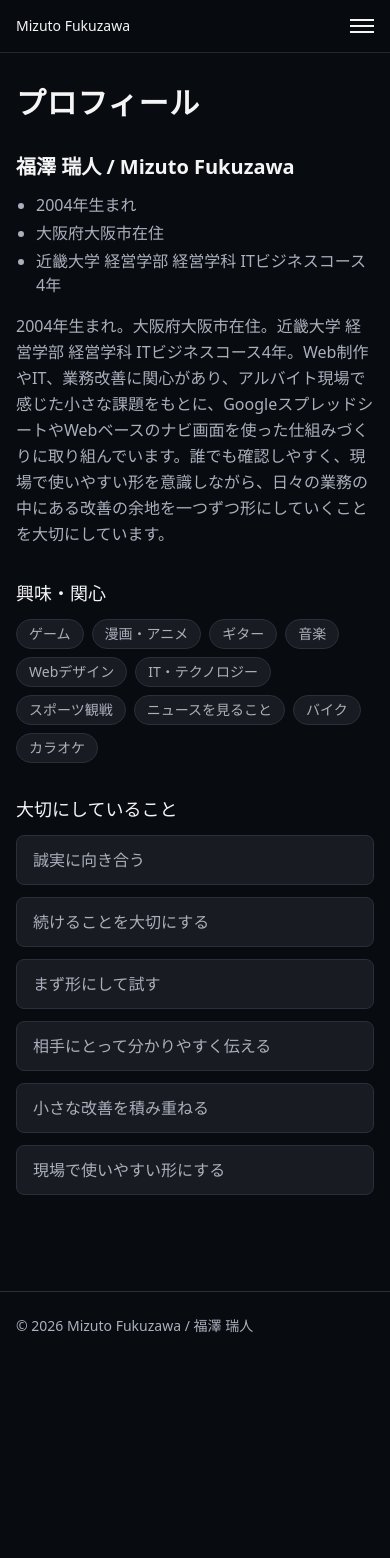
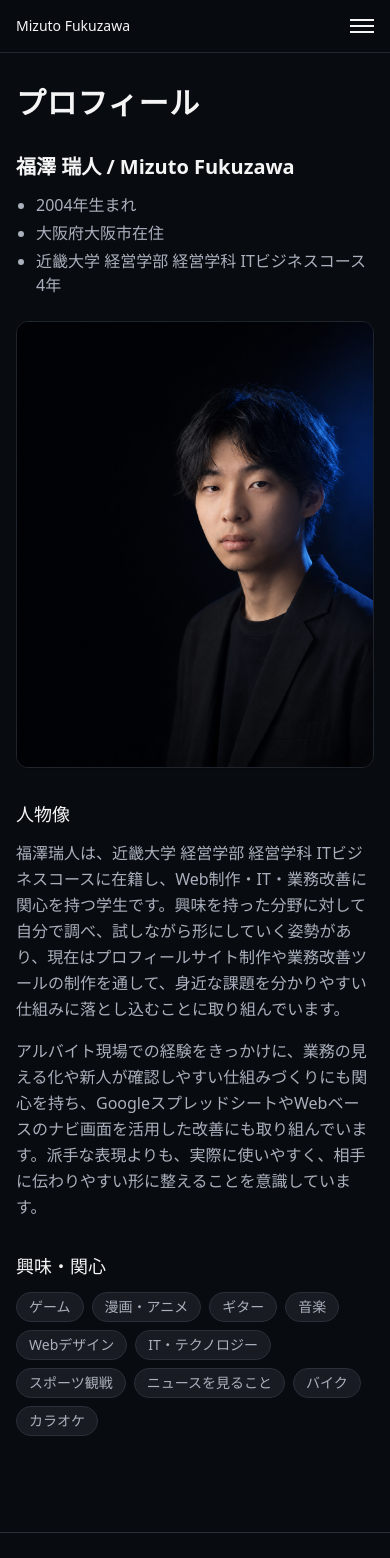
Before and after one commit to mizukunkun104-byte/mizuto-fukuzawa-official, a Next.js app: page /profile in a window 390 px wide. Shown: the top 1558 px of the page. Before the commit the page ends 1360 px from the top, so only its background shows below. Built offline with nearby package versions, Linux system fonts and the light colour scheme.

Commit message:
Update profile page with character section and top visual

```diff
--- a/app/profile/page.tsx
+++ b/app/profile/page.tsx
@@ -1,10 +1,63 @@
 import type { Metadata } from "next";
+import Image from "next/image";
 import PageTitle from "@/components/PageTitle";
 import Tag from "@/components/Tag";
 import { profile } from "@/data/profile";
 
-export const metadata: Metadata = { title: "Profile | Mizuto Fukuzawa", description: "福澤瑞人の基本情報、価値観、関心領域を紹介します。" };
+export const metadata: Metadata = {
+  title: "Profile | Mizuto Fukuzawa",
+  description: "福澤瑞人の基本情報、人物像、関心領域を紹介します。",
+};
 
 export default function ProfilePage() {
-  return <section><PageTitle title="プロフィール" /><div className="space-y-8"><div><h2 className="text-xl font-semibold">{profile.name}</h2><ul className="mt-3 list-disc space-y-1 pl-5 text-muted">{profile.basics.map((b)=><li key={b}>{b}</li>)}</ul><p className="mt-4 leading-relaxed text-muted">{profile.bio}</p></div><div><h3 className="mb-3 text-lg font-medium">興味・関心</h3><div className="flex flex-wrap gap-2">{profile.interests.map((i)=><Tag key={i} text={i} />)}</div></div><div><h3 className="mb-3 text-lg font-medium">大切にしていること</h3><div className="grid gap-3 sm:grid-cols-2">{profile.values.map((v)=><div key={v} className="rounded-lg border border-border bg-card px-4 py-3 text-muted">{v}</div>)}</div></div></div></section>;
+  return (
+    <section>
+      <PageTitle title="プロフィール" />
+
+      <div className="space-y-8">
+        <div className="grid gap-6 md:grid-cols-[1.2fr_1fr] md:items-start">
+          <div>
+            <h2 className="text-xl font-semibold">{profile.name}</h2>
+            <ul className="mt-3 list-disc space-y-1 pl-5 text-muted">
+              {profile.basics.map((b) => (
+                <li key={b}>{b}</li>
+              ))}
+            </ul>
+          </div>
+
+          <div className="mx-auto w-full max-w-sm md:mx-0 md:justify-self-end">
+            <Image
+              src="/images/top-visual-mizuto.png"
+              alt="福澤瑞人のポートレート"
+              width={720}
+              height={960}
+              className="w-full rounded-xl border border-border/70 object-cover shadow-sm"
+              priority
+            />
+          </div>
+        </div>
+
+        <div>
+          <h3 className="mb-3 text-lg font-medium">人物像</h3>
+          <div className="space-y-4 leading-relaxed text-muted">
+            <p>
+              福澤瑞人は、近畿大学 経営学部 経営学科 ITビジネスコースに在籍し、Web制作・IT・業務改善に関心を持つ学生です。興味を持った分野に対して自分で調べ、試しながら形にしていく姿勢があり、現在はプロフィールサイト制作や業務改善ツールの制作を通して、身近な課題を分かりやすい仕組みに落とし込むことに取り組んでいます。
+            </p>
+            <p>
+              アルバイト現場での経験をきっかけに、業務の見える化や新人が確認しやすい仕組みづくりにも関心を持ち、GoogleスプレッドシートやWebベースのナビ画面を活用した改善にも取り組んでいます。派手な表現よりも、実際に使いやすく、相手に伝わりやすい形に整えることを意識しています。
+            </p>
+          </div>
+        </div>
+
+        <div>
+          <h3 className="mb-3 text-lg font-medium">興味・関心</h3>
+          <div className="flex flex-wrap gap-2">
+            {profile.interests.map((i) => (
+              <Tag key={i} text={i} />
+            ))}
+          </div>
+        </div>
+      </div>
+    </section>
+  );
 }
```
